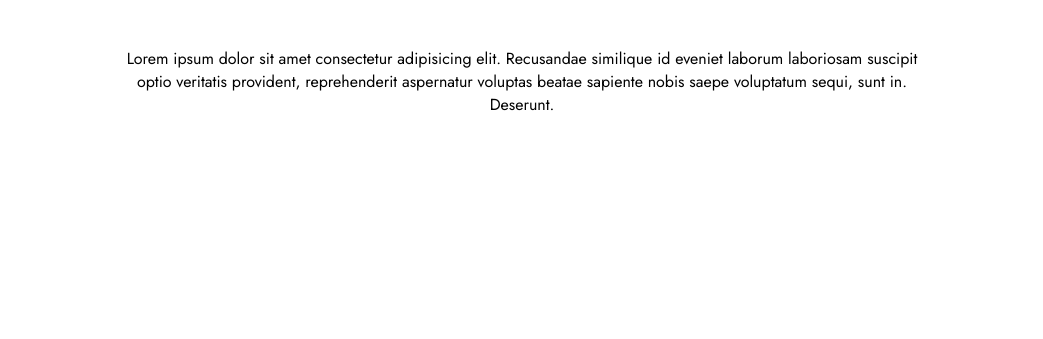
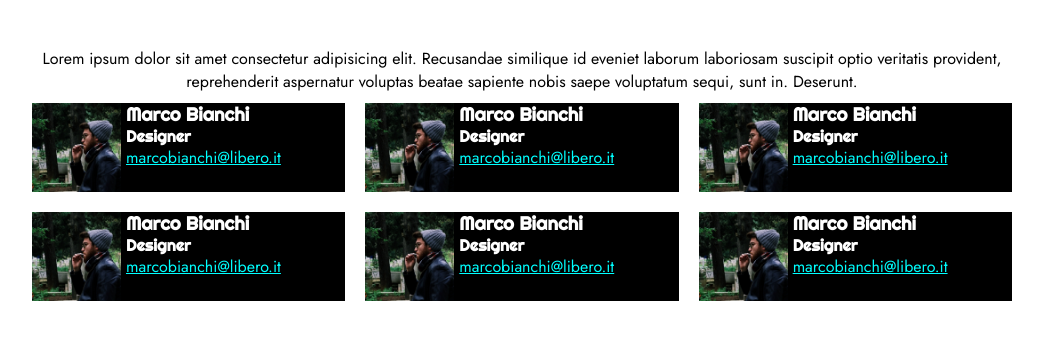
Before and after one commit to CosimoPetrarca/html-css-float-cards, a plain HTML site: page index.html in a window 1280 px wide. Shown: the part 83-422 px from the top of the page, without its empty margins (118-1161 px from the left). Drawn offline with Linux system fonts and the light colour scheme.

Commit message:
completamento riquadri

```diff
--- a/css/style.css
+++ b/css/style.css
@@ -2,16 +2,25 @@
     margin: 0;
     padding: 0;
     box-sizing: border-box;
+
+}
+
+.clearfix::after{
+    content: '';
+    display: block;
+    clear: both;
 }
 
 .contenitore{
-    max-width: 800px;
+    max-width: 1000px;
     margin: 0 auto;
 
 }
 
 h1, h2, h3, h4, h5, h6{
     font-family: 'Righteous', cursive;
+    color: white;
+
 }
 
 body{
@@ -24,3 +33,36 @@ body{
     text-align: center;
     margin: 50px;
 }
+
+.box{
+    float: left;
+    margin: 10px;
+    width: calc(100% / 3 - 20px);
+    background-color: black;
+
+
+}
+
+.box-immagine{
+    float: left;
+    width: 30%;
+    padding-right: 5px;
+
+}
+
+.box-contenitore{
+    float: left;
+    width: 70%;
+    text-align: left;
+
+}
+
+.immagine{
+    display: block;
+    width: 100%;
+}
+
+.mail{
+    color: aqua;
+
+}
--- a/index.html
+++ b/index.html
@@ -23,5 +23,88 @@
 
     </header>
     <!-- fine titolo e lorem -->
+
+    <!-- inizio tabella -->
+    <main class="contenitore clearfix">
+        <!-- inizio primo riquadro -->
+        <div class="box">
+            <div class="box-immagine"><img src="img/male1.png" alt="ragazzo1" class="immagine"></div>
+            <div class="box-contenitore">
+                <h3>Marco Bianchi</h3>
+                <h4>Designer</h4>
+                <a class="mail" href="mailto">marcobianchi@libero.it</a>
+
+            </div>
+
+
+        </div>
+        <!-- fine primo riquadro -->
+
+        <!-- inizio secondo riquadro -->
+        <div class="box">
+            <div class="box-immagine"><img src="img/male1.png" alt="ragazzo1" class="immagine"></div>
+            <div class="box-contenitore">
+                <h3>Marco Bianchi</h3>
+                <h4>Designer</h4>
+                <a class="mail" href="mailto">marcobianchi@libero.it</a>
+
+            </div>
+
+        </div>
+        <!-- fine secondo riquadro -->
+
+        <!-- inizio terzo riquadro -->
+        <div class="box">
+            <div class="box-immagine"><img src="img/male1.png" alt="ragazzo1" class="immagine"></div>
+            <div class="box-contenitore">
+                <h3>Marco Bianchi</h3>
+                <h4>Designer</h4>
+                <a class="mail" href="mailto">marcobianchi@libero.it</a>
+
+            </div>
+
+        </div>
+        <!-- fine terzo riquadro -->
+
+        <!-- inizio quarto riquadro -->
+        <div class="box">
+            <div class="box-immagine"><img src="img/male1.png" alt="ragazzo1" class="immagine"></div>
+            <div class="box-contenitore">
+                <h3>Marco Bianchi</h3>
+                <h4>Designer</h4>
+                <a class="mail" href="mailto">marcobianchi@libero.it</a>
+
+            </div>
+
+        </div>
+        <!-- fine quarto riquadro -->
+
+        <!-- inizio quinto riquadro -->
+        <div class="box">
+            <div class="box-immagine"><img src="img/male1.png" alt="ragazzo1" class="immagine"></div>
+            <div class="box-contenitore">
+                <h3>Marco Bianchi</h3>
+                <h4>Designer</h4>
+                <a class="mail" href="mailto">marcobianchi@libero.it</a>
+
+            </div>
+
+        </div>
+        <!-- fine quinto riquadro -->
+
+        <!-- inizio sesto riquadro -->
+        <div class="box">
+            <div class="box-immagine"><img src="img/male1.png" alt="ragazzo1" class="immagine"></div>
+            <div class="box-contenitore">
+                <h3>Marco Bianchi</h3>
+                <h4>Designer</h4>
+                <a class="mail" href="mailto">marcobianchi@libero.it</a>
+
+            </div>
+
+        </div>
+        <!-- fine sesto riquadro -->
+    </main>
+    <!-- fine tabella -->
 </body>
 </html>
```
